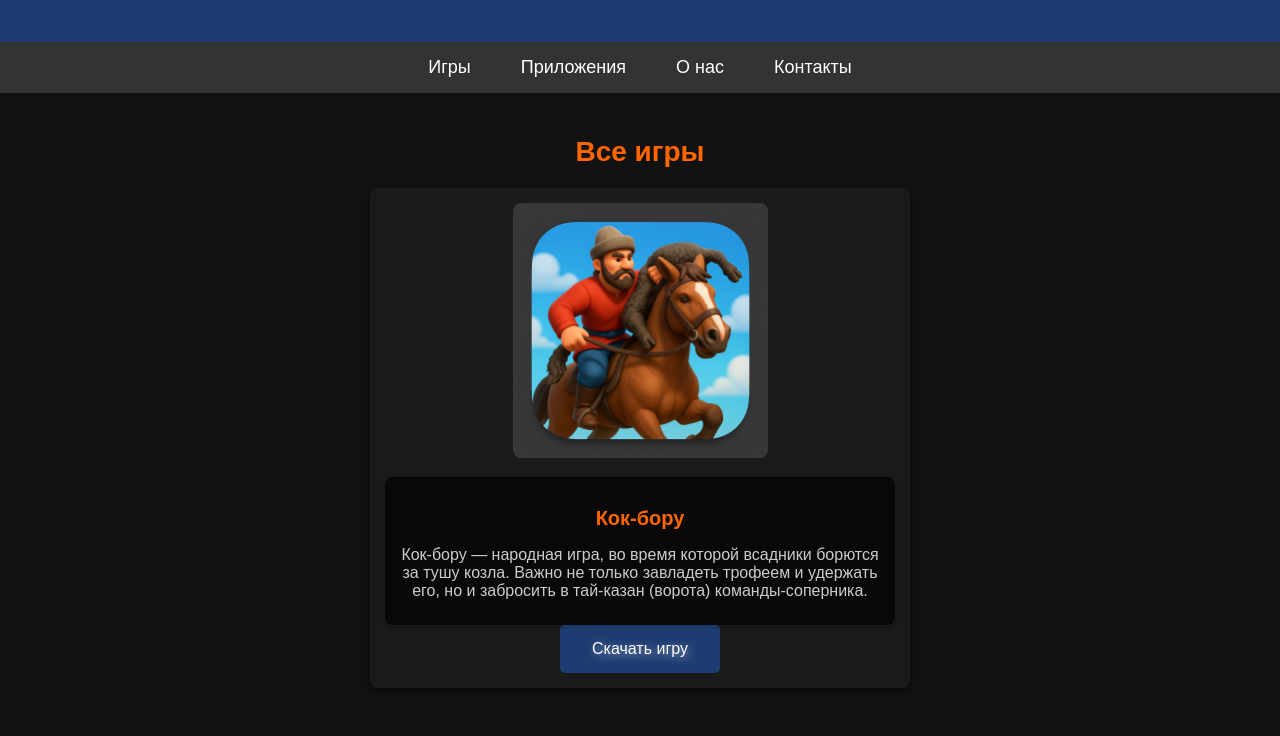
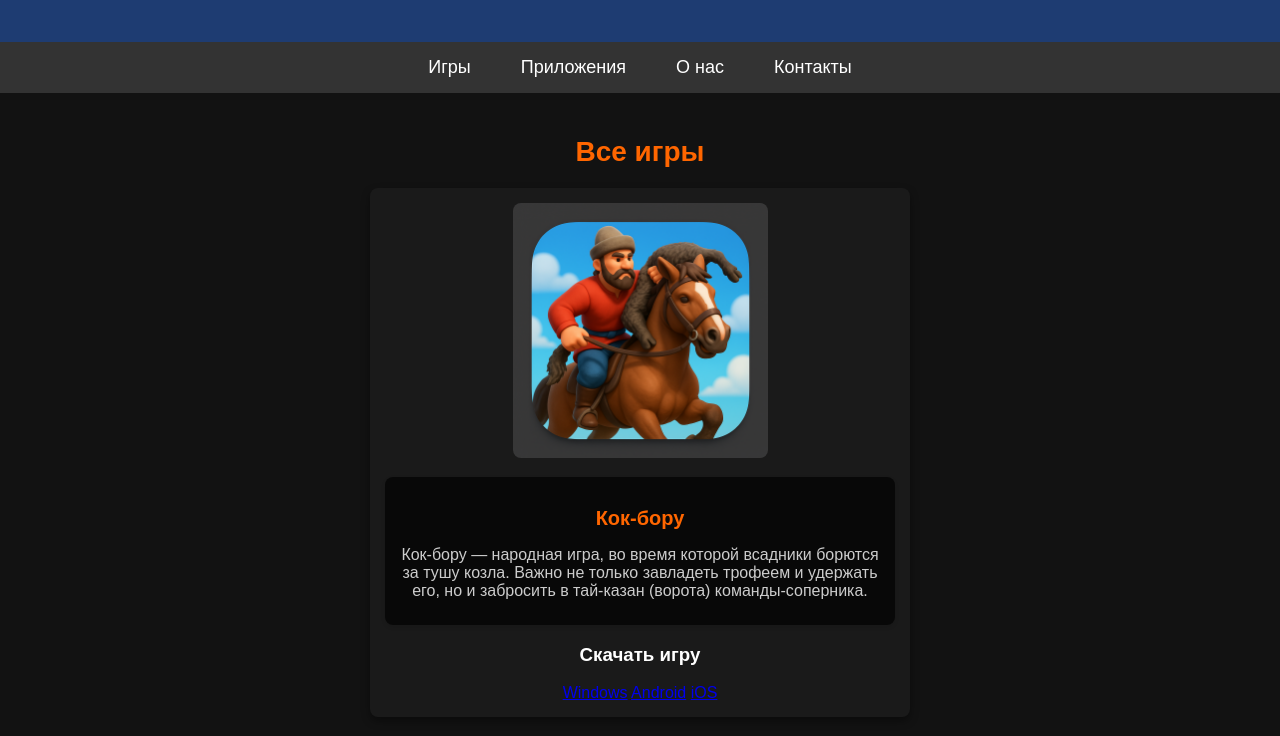
Before and after one commit to toctosunov/star-cluster, a plain HTML site: page index.html in a window 1280 px wide. Shown: the part 158-894 px from the top of the page. Drawn offline with Linux system fonts and the light colour scheme.

Commit message:
Update index.html

```diff
--- a/index.html
+++ b/index.html
@@ -23,23 +23,6 @@
 window.onload = () => {
     showSection('games'); // показываем по умолчанию секцию 'games'
 };
-// Открыть модальное окно
-function openDownloadMenu() {
-    document.getElementById("downloadMenu").style.display = "block";
-}
-
-// Закрыть модальное окно
-function closeDownloadMenu() {
-    document.getElementById("downloadMenu").style.display = "none";
-}
-
-// Закрытие модального окна при клике вне его
-window.onclick = function(event) {
-    if (event.target == document.getElementById("downloadMenu")) {
-        closeDownloadMenu();
-    }
-}
-
 
     </script>
 </head>
@@ -67,20 +50,14 @@ window.onclick = function(event) {
                 <h3>Кок-бору</h3>
                 <p>Кок-бору — народная игра, во время которой всадники борются за тушу козла. Важно не только завладеть трофеем и удержать его, но и забросить в тай-казан (ворота) команды-соперника.</p>
             </div>
-            <!-- Кнопка для скачивания -->
-            <button class="download-btn" onclick="openDownloadMenu()">Скачать игру</button>
 
-            <!-- Модальное окно с выбором платформы -->
-            <div id="downloadMenu" class="modal">
-                <div class="modal-content">
-                    <span class="close" onclick="closeDownloadMenu()">&times;</span>
-                    <h3>Выберите платформу</h3>
-                    <ul>
-                        <li><a href="https://drive.google.com/file/d/104tNzoEXMKHTDznZBSobimaCnSeZi_G9/view?usp=drive_link" download>Windows</a></li>
-                        <li><a href="#" onclick="alert('Временно недоступно для Android'); return false;">Android</a></li>
-                        <li><a href="#" onclick="alert('Временно недоступно для iOS'); return false;">iOS</a></li>
-                    </ul>
-
+            <!-- Блок выбора платформы (виден сразу) -->
+            <div class="download-section">
+                <h3>Скачать игру</h3>
+                <div class="platform-buttons">
+                    <a href="https://drive.google.com/file/d/104tNzoEXMKHTDznZBSobimaCnSeZi_G9/view?usp=drive_link" class="platform-btn" target="_blank">Windows</a>
+                    <a href="#" class="platform-btn disabled" onclick="alert('Временно недоступно для Android'); return false;">Android</a>
+                    <a href="#" class="platform-btn disabled" onclick="alert('Временно недоступно для iOS'); return false;">iOS</a>
                 </div>
             </div>
         </div>
```
